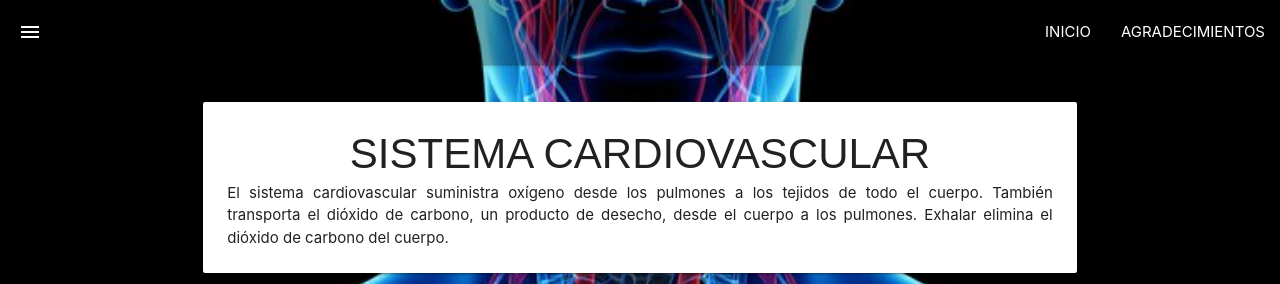
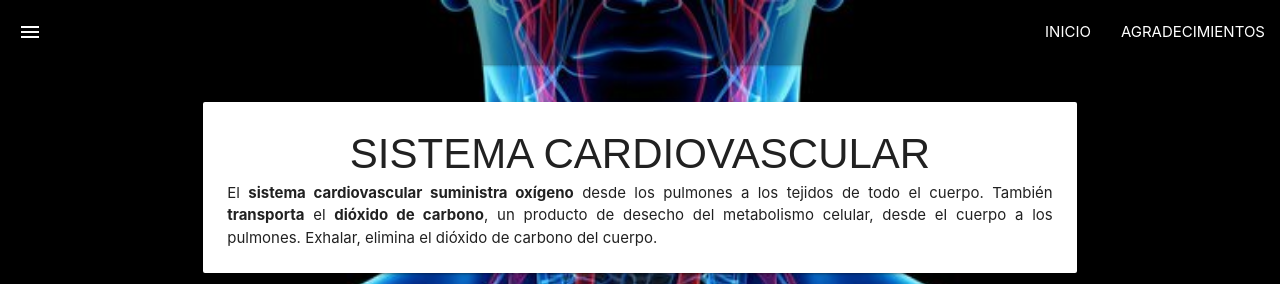
Before and after one commit to atlas-histologia/atlas-histologia.github.io, a Jekyll site: the page built from pages/cardiovascular.html, in a window 1280 px wide, cut to the strip 0-284 px from the top of the page. Built offline with Jekyll 4.4.1, drawn with Linux system fonts in a browser that asks for light colours; some web fonts are replaced.

Commit message:
Update cardiovascular.html

```diff
--- a/pages/cardiovascular.html
+++ b/pages/cardiovascular.html
@@ -10,7 +10,7 @@ permalink: contenido/cardiovascular/
 			<div class="card">
 				<div class="card-content">
 					<h4 class="center">SISTEMA CARDIOVASCULAR</h4>
-					<p align="justify">El sistema cardiovascular suministra oxígeno desde los pulmones a los tejidos de todo el cuerpo. También transporta el dióxido de carbono, un producto de desecho, desde el cuerpo a los pulmones. Exhalar elimina el dióxido de carbono del cuerpo.</p>
+					<p align="justify">El <b>sistema cardiovascular suministra oxígeno</b> desde los pulmones a los tejidos de todo el cuerpo. También <b>transporta</b> el <b>dióxido de carbono</b>, un producto de desecho del metabolismo celular, desde el cuerpo a los pulmones. Exhalar, elimina el dióxido de carbono del cuerpo.</p>
 				</div>
 			</div>
 		</div>
```
